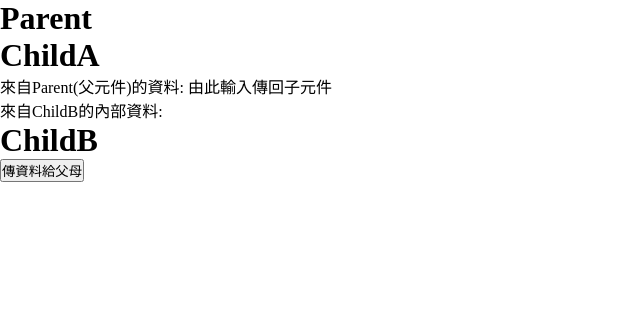
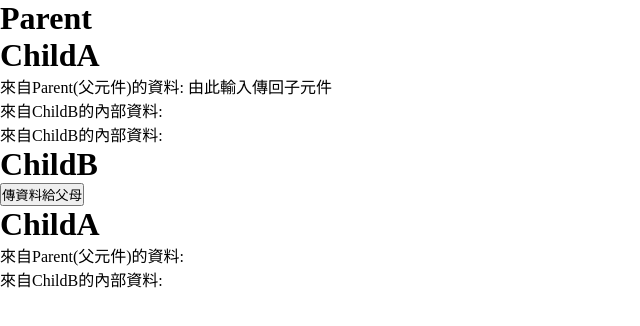
Before and after one commit to XuanYing0915/react_class_base, a Next.js app: page /course/props2 in a window 1280 px wide. Shown: the top 326 px of the page, without its empty margins (0-640 px from the left). Built offline with nearby package versions, Linux system fonts and the light colour scheme.

Commit message:
子元件傳子元件

```diff
--- a/components/prop_demo2/child-a.js
+++ b/components/prop_demo2/child-a.js
@@ -3,6 +3,7 @@ export default function ChildA(props) {
     <>
       <h1>ChildA</h1>
       <p>來自Parent(父元件)的資料: {props.pData}</p>
+      <p>來自ChildB的內部資料:{props.dataFromChildB}</p>
     </>
   )
 }
--- a/components/prop_demo2/child-b.js
+++ b/components/prop_demo2/child-b.js
@@ -9,6 +9,7 @@ export default function ChildB(props) {
       <h1>ChildB</h1>
       {/* 觸發事件利用事件函式，傳資料給父母 */}
       <button
+        // 子元件不能直接傳子元件   必須透過父元件建立橋樑  所以資料必須先傳到父元件
         onClick={() => {
           props.setDataFromChildB(childBData)
         }}
--- a/components/prop_demo2/parent.js
+++ b/components/prop_demo2/parent.js
@@ -14,6 +14,9 @@ export default function Parent() {
       <p>來自ChildB的內部資料:{dataFromChildB}</p>
       {/* 利用props傳遞，設定狀態的方法 */}
       <ChildB setDataFromChildB={setDataFromChildB} />
+      {/* 利用props傳遞得到的狀態 */}
+      {/* A拿到B的資料 */}
+      <ChildA dataFromChildB={dataFromChildB} />
     </>
   )
 }
```
